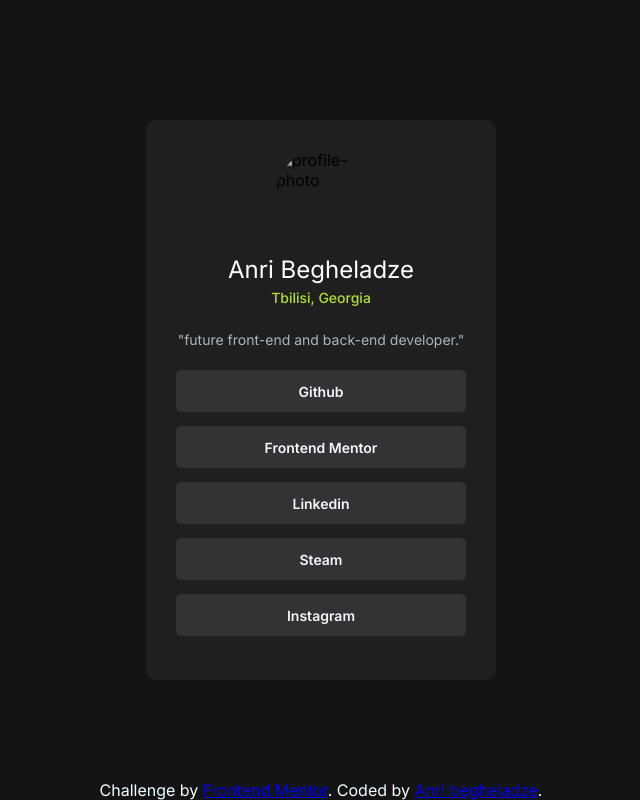
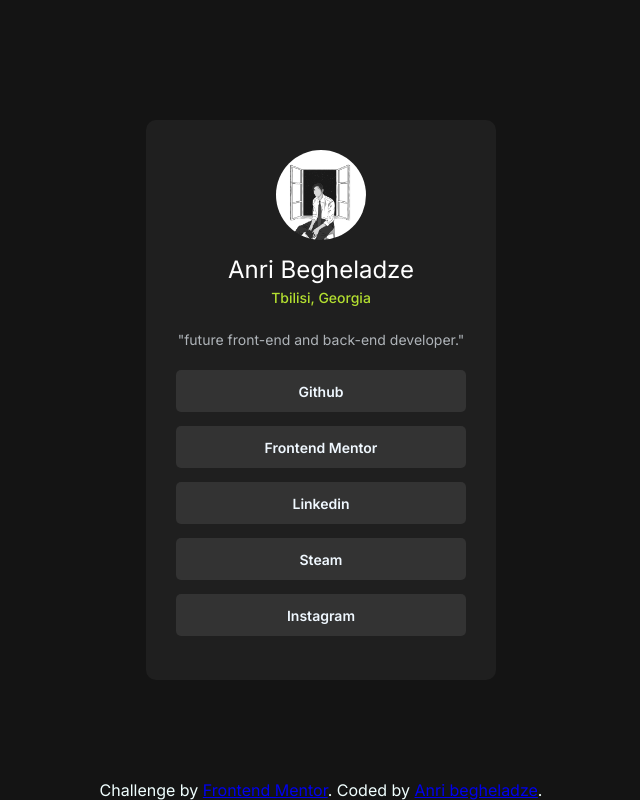
Before and after one commit to 4RN1/Social-links, a plain HTML site: page index.html in a window 1280 px wide. Shown: the whole page, without its empty margins (319-959 px from the left). Drawn offline with Linux system fonts and the light colour scheme.

Commit message:
index.html

```diff
--- a/index.html
+++ b/index.html
@@ -15,7 +15,7 @@
   <main>
 <div class="container">
   <div class="image">
-  <img src="/img/man-9534903_1280.jpg" alt="profile-photo" >
+  <img src="man-9534903_1280.jpg" alt="profile-photo" >
 </div>
   <section class="info" >
     <h1>Anri Begheladze</h1>
```
